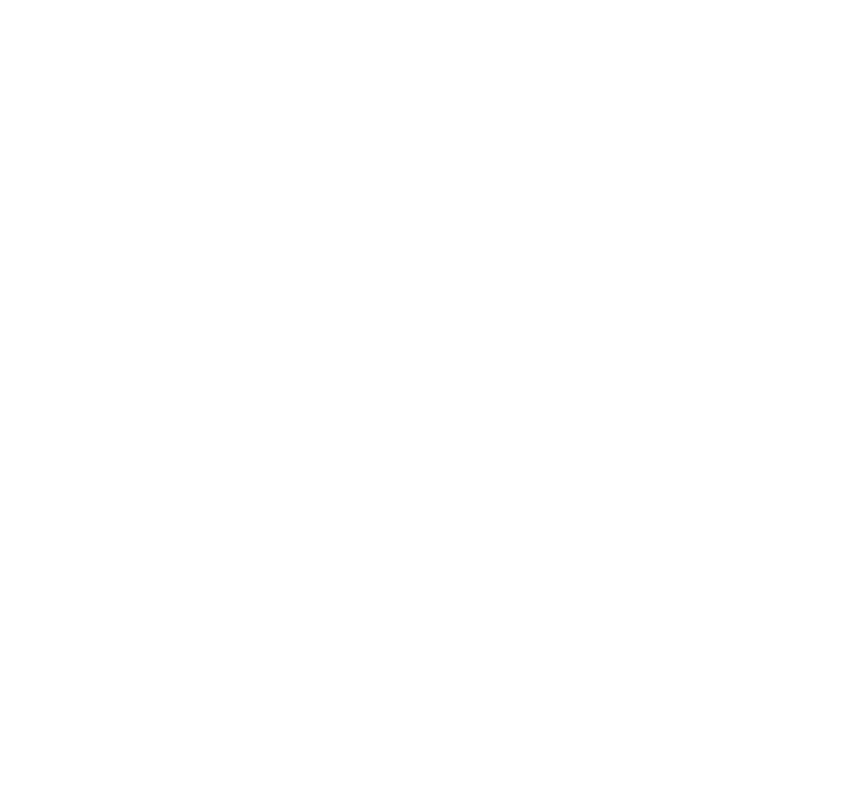
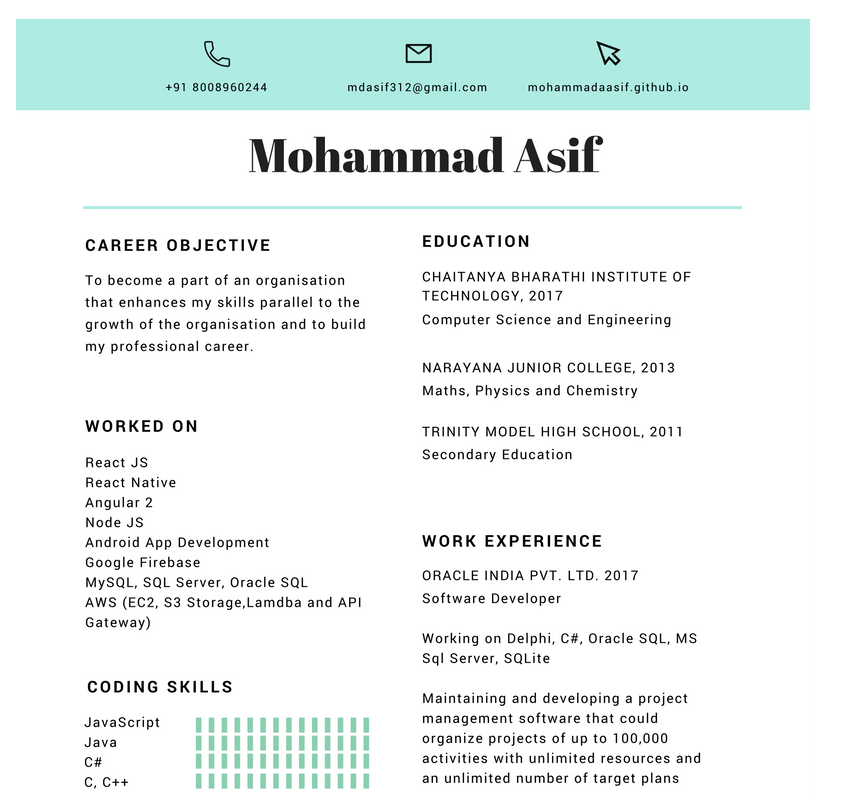
Before and after one commit to MohammadAasif/mohammadaasif.github.io, a plain HTML site: page index.html in a window 1280 px wide. Shown: the top 800 px of the page, without its empty margins (0-857 px from the left). Drawn offline with Linux system fonts and the light colour scheme.

Commit message:
Add files via upload

```diff
--- a/index.html
+++ b/index.html
@@ -3,24 +3,31 @@
     <title>Mohammad Aasif</title>
   </head>
   <style>
-    html, body {
-            height: 100%;
-            margin: 0;
-            padding: 0;
-        }
-
-    div {
-            width: 100%;
-            height: 100%;
-            max-height: 100%;
-            margin: 0;
-            padding: 0;
-            background-image: url('raw/resume.jpg');
-            background-size:100% 100%;
-            background-repeat: no-repeat;
-        }
   </style>
   <body>
-        <div>&nbsp;</div>
+        <table style="width:100%">
+
+               <tr  >
+                 <td></td>
+                 <td></td>
+                 <td></td>
+               </tr>
+               <tr>
+                 <td></td>
+                 <td></td>
+                 <td></td>
+               </tr>
+               <tr>
+                   <td colspan="1"></td>
+                 <td colspan="2">
+                        <div id="imgDiv">
+                                <img src="raw/resume.png"></img>
+                              </div>
+                 </td>
+                 <td colspan="1"></td>
+               </tr>
+             </table>
+
+
   </body>
 </html>
```
